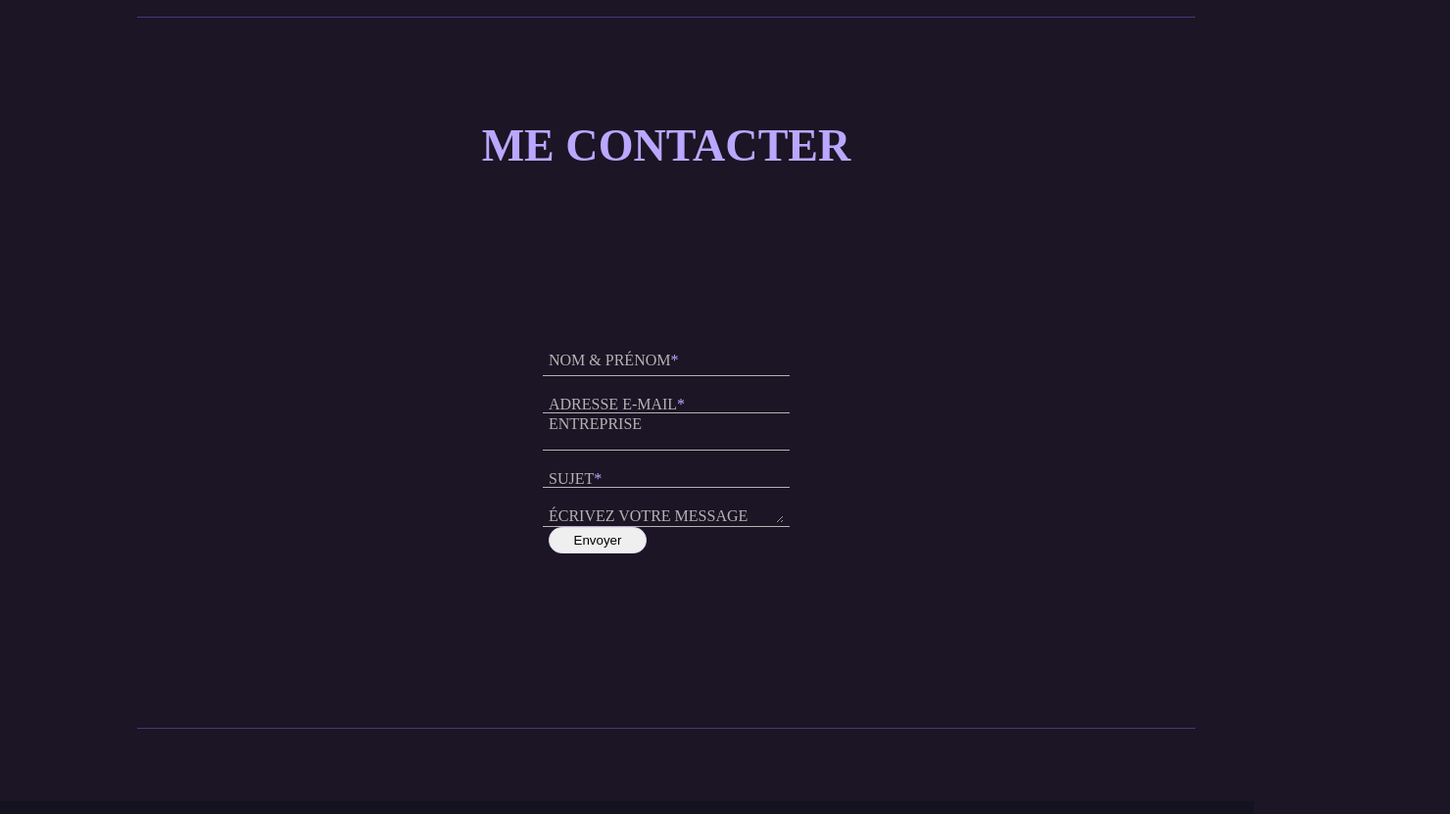
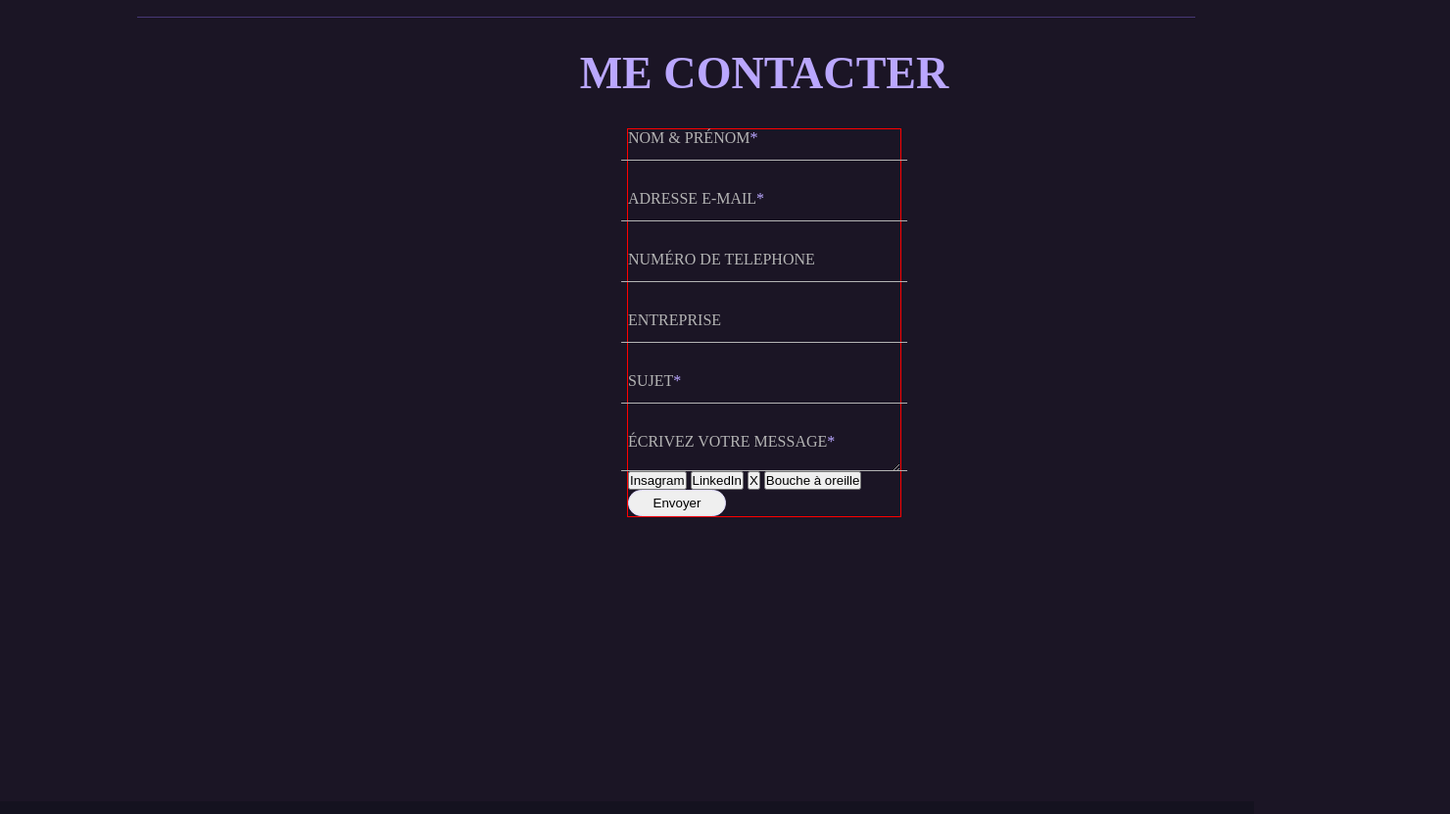
Before and after one commit to anthonypradier/anthony-pradier.fr, a plain HTML site: page index.html in a window 1280 px wide. Shown: the part 1840-2671 px from the top of the page at 98% size, 1480 px wide, since content can reach past the window. Drawn offline with nearby package versions, Linux system fonts and the light colour scheme; a web font is replaced by a local one.

Commit message:
form inputs finished - need to stylize the btns and to lay out correctly

```diff
--- a/index.html
+++ b/index.html
@@ -508,34 +508,19 @@
 
         <!-- CONTACT -->
         <section id="contact">
-            <div class="contact-container container">
+            <div class="contact-container">
                 <h1 class="title section-title">me contacter</h1>
 
                 <!---->
-                <div class="form-container">
+                <div class="form-container borderr">
                     <form action="" id="contact-form" class="">
                         <div class="inputs flex-center flex-column">
-                            <!--
-                                <div class="form-item">
-                                    <input
-                                        type="text"
-                                        name="name"
-                                        id="user-name"
-                                        class="contact-input"
-                                        autocomplete="off"
-                                        required
-                                    />
-                                    <div class="contact-label">
-                                        nom & prénom<span class="form-require"
-                                            >*</span
-                                        >
-                                    </div>
-                                </div>
-                            -->
                             <label class="input">
                                 <input
                                     class="input-field"
                                     type="text"
+                                    id="user-name"
+                                    required
                                     placeholder=" "
                                 />
                                 <span class="input-label"
@@ -545,81 +530,98 @@
                                 >
                             </label>
 
-                            <div class="form-item">
+                            <label class="input">
                                 <input
+                                    class="input-field"
                                     type="email"
-                                    name="email"
                                     id="user-email"
-                                    class="contact-input"
-                                    autocomplete="off"
                                     required
+                                    placeholder=" "
                                 />
-                                <div class="contact-label">
-                                    adresse e-mail<span class="form-require"
+                                <span class="input-label"
+                                    >adresse e-mail<span class="form-require"
                                         >*</span
-                                    >
-                                </div>
-                            </div>
+                                    ></span
+                                >
+                            </label>
 
-                            <!--
+                            <label class="input">
+                                <input
+                                    class="input-field"
+                                    type="number"
+                                    id="user-number"
+                                    placeholder=" "
+                                />
+                                <span class="input-label"
+                                    >numéro de telephone</span
+                                >
+                            </label>
 
-                                <div class="form-item">
-                                    <input
-                                        type="number"
-                                        name="number"
-                                        id="user_number"
-                                        class="contact-input"
-                                        onKeyPress="if(this.value.length==10) return false;"
-                                        autocomplete="off"
-                                    />
-                                    <div class="contact-label">
-                                        numéro de téléphone
-                                    </div>
-                                </div>
-                            -->
+                            <label class="input">
+                                <input
+                                    class="input-field"
+                                    type="text"
+                                    id="user-company"
+                                    placeholder=" "
+                                />
+                                <span class="input-label">entreprise</span>
+                            </label>
 
-                            <div class="form-item">
+                            <label class="input">
                                 <input
+                                    class="input-field"
                                     type="text"
-                                    name="company"
-                                    id="company"
-                                    class="contact-input"
-                                    autocomplete="off"
+                                    id="subject"
+                                    required
+                                    placeholder=" "
                                 />
-                                <div class="contact-label">entreprise</div>
-                            </div>
+                                <span class="input-label"
+                                    >sujet<span class="form-require"
+                                        >*</span
+                                    ></span
+                                >
+                            </label>
 
-                            <div class="form-item">
-                                <div class="contact-label">
-                                    sujet<span class="form-require">*</span>
-                                </div>
-                                <input
+                            <label class="input">
+                                <textarea
+                                    class="input-field"
                                     type="text"
-                                    name="subject"
-                                    id="subject"
-                                    class="contact-input"
-                                    autocomplete="off"
+                                    id="message"
                                     required
-                                />
-                            </div>
-
-                            <div class="form-item">
-                                <div class="contact-label">
-                                    écrivez votre message
-                                </div>
-                                <textarea
-                                    name="message"
-                                    id="message"
-                                    class="contact-input"
                                     placeholder=" "
-                                    autocomplete="off"
-                                    required
                                 ></textarea>
-                            </div>
+                                <span class="input-label"
+                                    >écrivez votre message<span
+                                        class="form-require"
+                                        >*</span
+                                    ></span
+                                >
+                            </label>
                         </div>
 
-                        <div class="form-item">
+                        <div class="form-btns">
                             <input
+                                class="custom-empty-btn"
+                                type="button"
+                                value="Insagram"
+                            />
+                            <input
+                                class="custom-empty-btn"
+                                type="button"
+                                value="LinkedIn"
+                            />
+                            <input
+                                class="custom-empty-btn"
+                                type="button"
+                                value="X"
+                            />
+                            <input
+                                class="custom-empty-btn"
+                                type="button"
+                                value="Bouche à oreille"
+                            />
+                            <input
+                                class="custom-fill-btn"
                                 id="send-form"
                                 type="submit"
                                 value="Envoyer"
@@ -627,7 +629,6 @@
                         </div>
                     </form>
                 </div>
-                <div class="separator w90"></div>
             </div>
         </section>
 
--- a/resources/css/style.css
+++ b/resources/css/style.css
@@ -408,45 +408,36 @@ section {
 
 /* CONTACT */
 
-/*
-.input {
-  position: relative;
+.contact-container {
+    display: flex;
+    flex-direction: column;
+    align-items: center;
+    gap: 30px;
+    margin-left: 80px;
+    min-width: 1400px;
+}
 
-  &__label {
-    position: absolute;
-    left: 0;
-    top: 0;
-    padding: calc(var(--size-bezel) * 0.75) calc(var(--size-bezel) * .5);
-    margin: calc(var(--size-bezel) * 0.75 + 3px) calc(var(--size-bezel) * .5);
-    background: pink;
-    white-space: nowrap;
-    transform: translate(0, 0);
-    transform-origin: 0 0;
-    background: var(--color-background);
-    transition: transform 120ms ease-in;
-    font-weight: bold;
-    line-height: 1.2;
-  }
-  &__field {
-    box-sizing: border-box;
-    display: block;
-    width: 100%;
-    border: 3px solid currentColor;
-    padding: calc(var(--size-bezel) * 1.5) var(--size-bezel);
-    color: currentColor;
-    background: transparent;
-    border-radius: var(--size-radius);
 
-    &:focus,
-    &:not(:placeholder-shown) {
-      & + .input__label {
-        transform: translate(.25rem, -65%) scale(.8);
-        color: var(--color-accent);
-      }
-    }
-  }
+.contact-container {
+    height: 100vh;
 }
-*/
+
+.form-container {
+    width: 20%;
+}
+
+.form-item {
+    position: relative;
+}
+
+#contact-form {
+    font-family: Saira;
+    color: var(--dark-text);
+}
+
+.inputs {
+    gap: 30px;
+}
 
 .input {
     position: relative;
@@ -465,11 +456,11 @@ section {
 
 .input-label {
     position: absolute;
-    top: 50%;
+    top: 0%;
     left: 0;
     white-space: nowrap;
     text-transform: uppercase;
-    transform: translateY(-50%);
+    /* transform: translateY(-50%); */
     background: var(--color-background);
     transition: transform .5s ease-out;
     /* line-height: 1; */
@@ -490,69 +481,17 @@ section {
 }
 
 .input-field:focus + .input-label , .input-field:not(:placeholder-shown) + .input-label  {
-        transform: translateY(-140%);
+        transform: translateY(-100%);
 
 }
 
-.contact-container {
-    height: 100vh;
+#message {
+    height: 3em;
+    resize: 'off';
 }
 
-.form-container {
-    width: 20%;
-}
-
-.form-item {
-    position: relative;
-    width: 100%;
-}
-
-.contact-label {
-    text-transform: uppercase;
-    position: absolute;
+#message .input-label {
     top: 0;
-    pointer-events: none;
-    color: var(--dark-social-icon);
-    font-family: Saira;
-    transition: transform .5s ease-out;
-}
-
-#contact-form {
-    font-family: Saira;
-    color: var(--dark-text);
-}
-
-.inputs {
-    gap: 20px;
-}
-
-.inputs .form-item::after {
-    content: "";
-    position: absolute;
-    bottom: 0;
-    left: 50%;
-    width: 105%;
-    height: 1px;
-    transform: translateX(-50%);
-    background-color: var(--dark-social-icon);
-}
-
-.contact-input {
-    width: 100%;
-    height: 1.2em;
-    background-color: transparent;
-    border: none;
-    color: var(--dark-social-icon);
-    outline: none;
-}
-
-/* .contact-input:focus, .contact-input:valid {
-    color: red;
-    border: solid 1px white;
-} */
-
-.contact-input:focus + .contact-label, .contact-input:valid + .contact-label {
-    transform: translateY(-100%);
 }
 
 #send-form {
```
